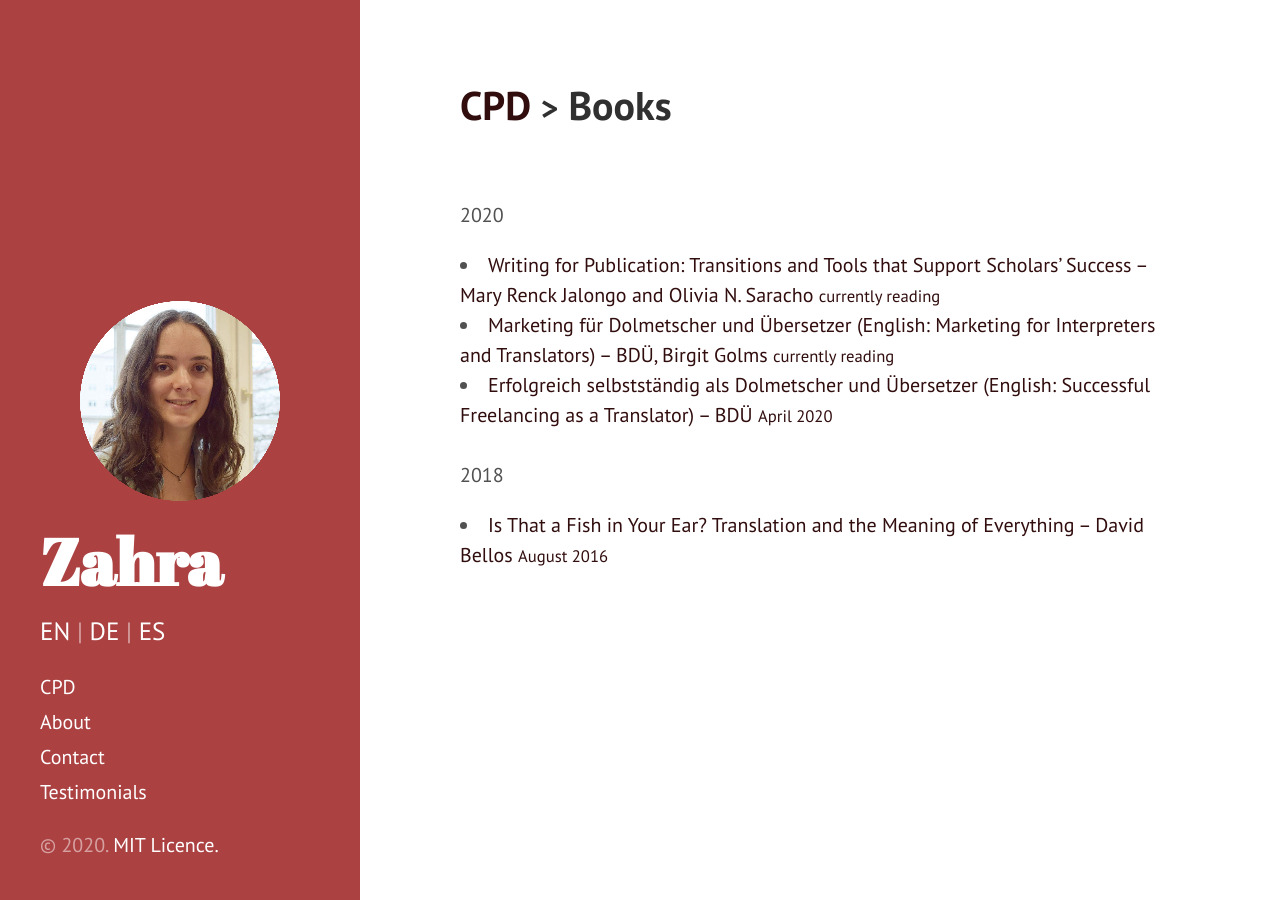
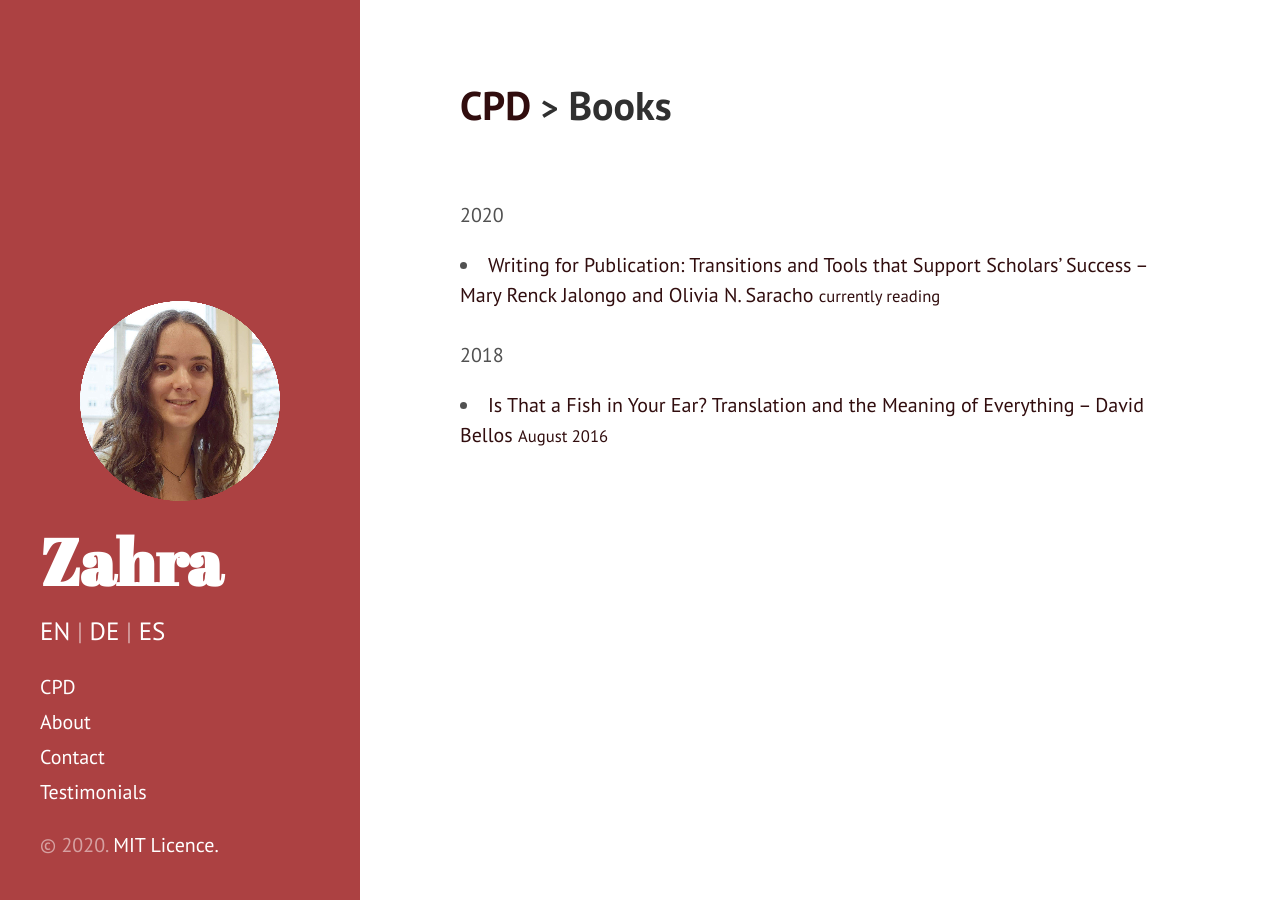
Before and after one commit to Zahra-Claire-Bahrani-Peacock/zahra-claire-bahrani-peacock.github.io, a Jekyll site: the page built from CPD-books.md, in a window 1280 px wide. Built offline with Jekyll 4.4.1, drawn with Linux system fonts in a browser that asks for light colours.

Commit message:
Update CPD-books.md

```diff
--- a/CPD-books.md
+++ b/CPD-books.md
@@ -8,10 +8,6 @@ permalink: books
 <br>
 2020
 <li><a href="https://www.amazon.co.uk/Writing-Publication-Transitions-Scholars-Education/dp/3319316486" target="_blank">Writing for Publication: Transitions and Tools that Support Scholars’ Success – Mary Renck Jalongo and Olivia N. Saracho <small>currently reading</small></a></li>
-
-<li><a href="https://www.bdue-fachverlag.de/detail_book/80" target="_blank" title="Link in German.">Marketing für Dolmetscher und Übersetzer (English: Marketing for Interpreters and Translators) – BDÜ, Birgit Golms <small>currently reading</small></a></li>
-
-<li><a href="https://www.bdue-fachverlag.de/detail_book/99" target="_blank" title="Link in German.">Erfolgreich selbstständig als Dolmetscher und Übersetzer (English: Successful Freelancing as a Translator) – BDÜ <small>April 2020</small></a></li>
 <br>
 2018
 <li><a href="https://www.amazon.co.uk/That-Fish-Your-Ear-Translation/dp/0241954304/ref=sr_1_1?dchild=1&keywords=Is+That+a+Fish+in+Your+Ear%3F+Translation+and+the+Meaning+of+Everything&qid=1590498089&quartzVehicle=842-813&replacementKeywords=that+a+fish+in+your+ear%3F+translation+and+the+meaning+of+everything&sr=8-1" target="_blank">Is That a Fish in Your Ear? Translation and the Meaning of Everything – David Bellos <small>August 2016</small></a></li>
```
